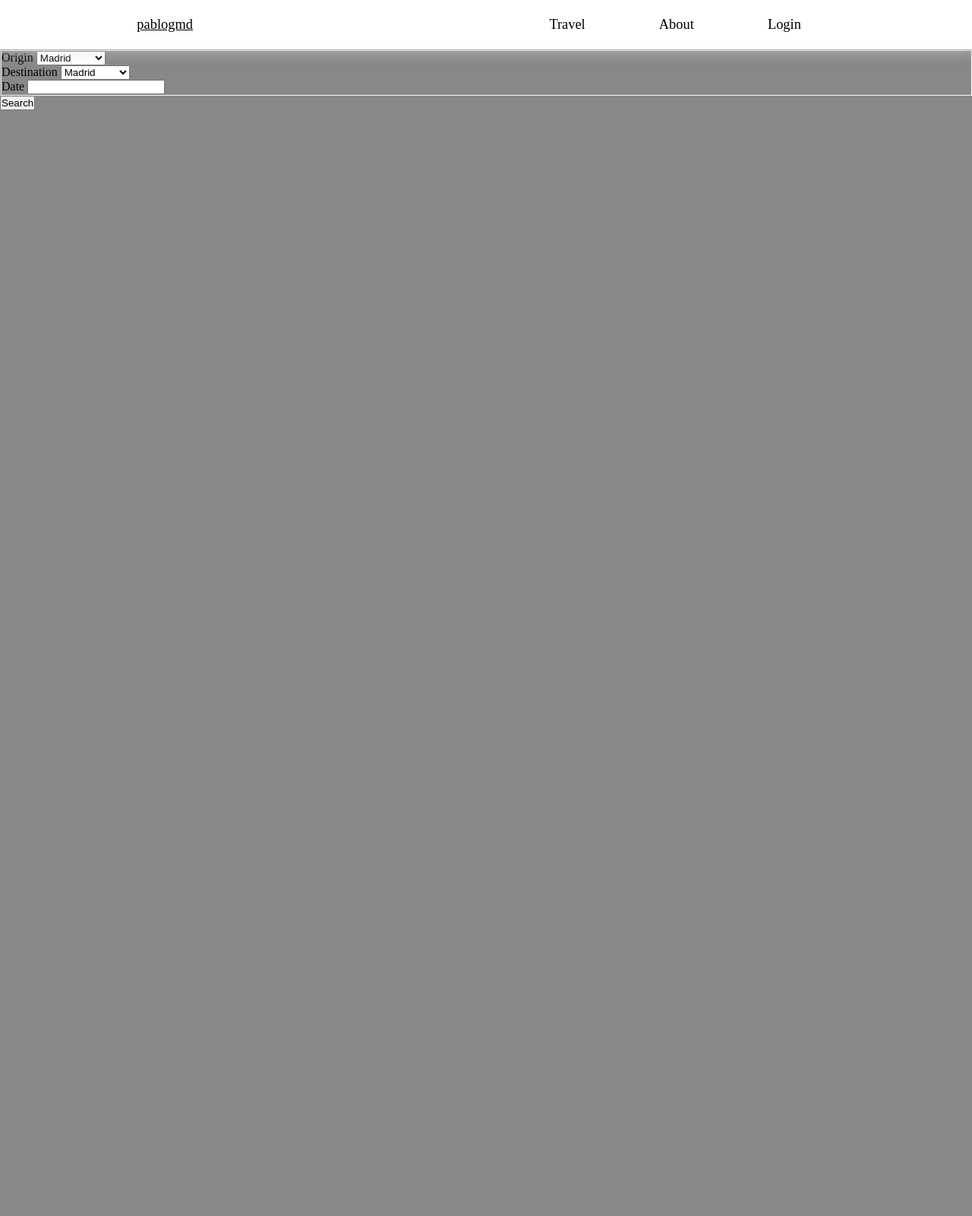
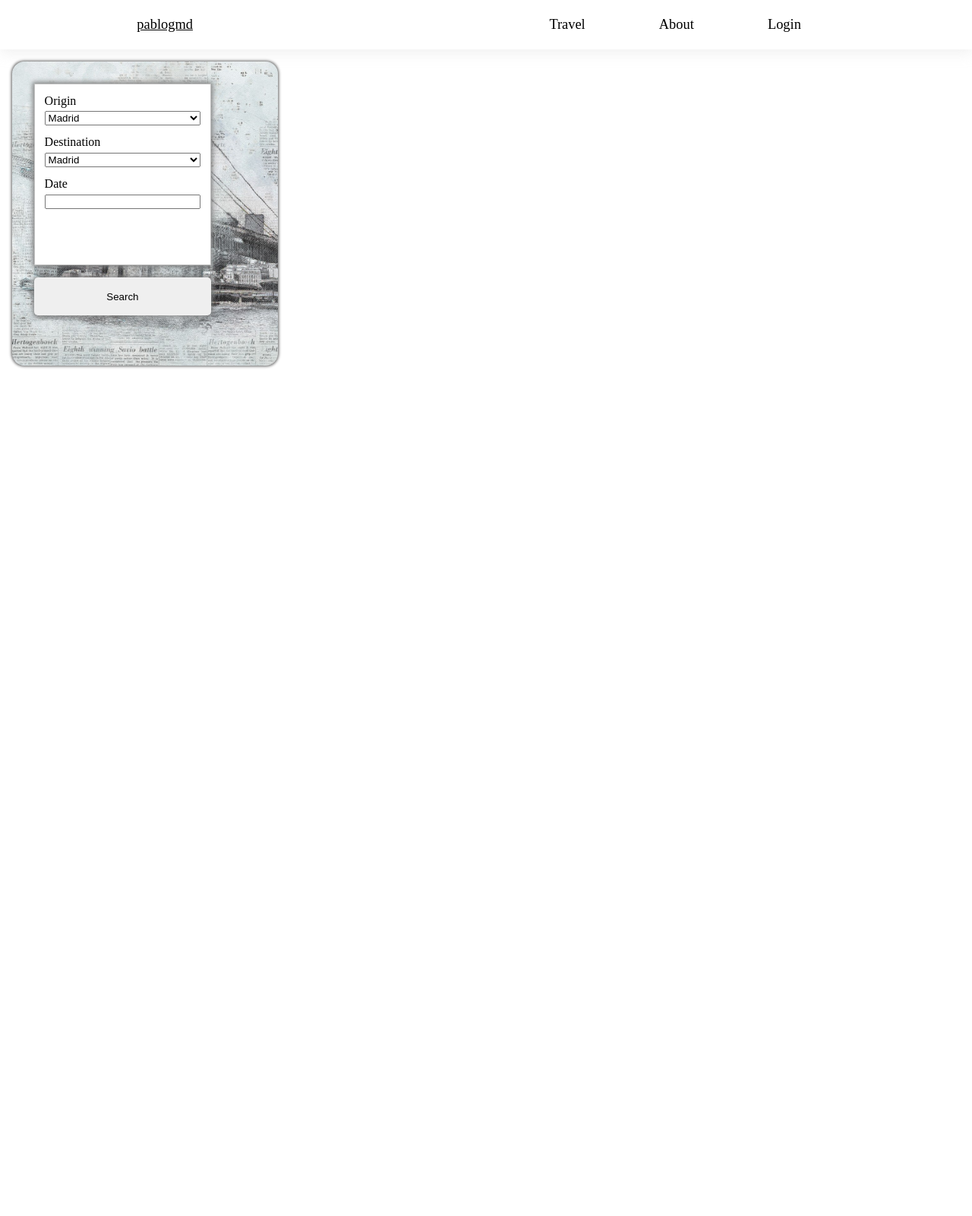
Before and after one commit to pablogmdsoftware/bus_system, a Django app: page / in a window 1280 px wide. Shown: the whole page at 76% size. After the commit the page ends 485 px from the top, so only its background shows below. Run offline with Django 5.2, Linux system fonts and the light colour scheme.

Commit message:
Draft style of the main search travel form

```diff
--- a/mysite/booking/static/booking/normalize.css
+++ b/mysite/booking/static/booking/normalize.css
@@ -13,3 +13,7 @@ header {
     top: 0;
     box-shadow: 0 6px 15px rgba(221, 221, 221, 0.384);
 }
+
+fieldset {
+    border: none;
+}
--- a/mysite/booking/static/booking/travel.css
+++ b/mysite/booking/static/booking/travel.css
@@ -1,4 +1,39 @@
-body {
-    height: 200vh;
-    background-color: #888;
+.searchTravel {
+    width: 350px;
+    height: 400px;
+    background-color: grey;
+    box-shadow: 0 0 0.2rem 0.1rem grey;
+    border-radius: 1rem;
+    padding: 1.8rem 5.5rem 1.8rem 1.8rem;
+    margin: 1rem;
+    background-image: url("images/travel.jpg");
+    background-size: cover;
 }
+
+.searchTravel__configuration {
+    background-color: white;
+    border: 1px rgba(128, 128, 128, 0.486) solid;
+    box-shadow: 0 0 0.4rem 0.1rem grey;
+    height: 70%;
+}
+
+.searchTravel__inputContainer {
+    display: flex;
+    flex-flow: column nowrap;
+    margin: 0.8rem;
+}
+
+.searchTravel__inputContainer label {
+    margin: 0 0 0.3rem 0;
+}
+
+.searchTravel__button {
+    width: 100%;
+    height: 50px;
+    margin: 1rem 0 0 0;
+    border-radius: 5px;
+    border: none;
+    text-decoration: none;
+    box-shadow: 0 0 0.4rem 0.1rem grey;
+    cursor: pointer;
+}
--- a/mysite/booking/templates/booking/travel.html
+++ b/mysite/booking/templates/booking/travel.html
@@ -21,7 +21,7 @@
         <form action="{% url 'booking:buy' %}" method="post" class="searchTravel">
             {% csrf_token %}
             <fieldset class="searchTravel__configuration">
-                <div class="searchTravel__originContainer">
+                <div class="searchTravel__inputContainer">
                     <label for="origin">Origin</label>
                     <select name="origin" id="origin">
                         {% for city, city_name in cities.items %}
@@ -29,7 +29,7 @@
                         {% endfor %}
                     </select>
                 </div>
-                <div class="searchTravel__destinationContainer">
+                <div class="searchTravel__inputContainer">
                     <label for="destination">Destination</label>
                     <select name="destination" id="destination">
                         {% for city, city_name in cities.items %}
@@ -37,7 +37,7 @@
                         {% endfor %}
                     </select>
                 </div>
-                <div class="searchTravel__dateContainer">
+                <div class="searchTravel__inputContainer">
                     <label for="date">Date</label>
                     <input type="text" name="date">
                 </div>
```
Also changed, not shown: mysite/booking/static/booking/images/travel.jpg (added), mysite/booking/static/booking/images/travel_background.jpg (added).
